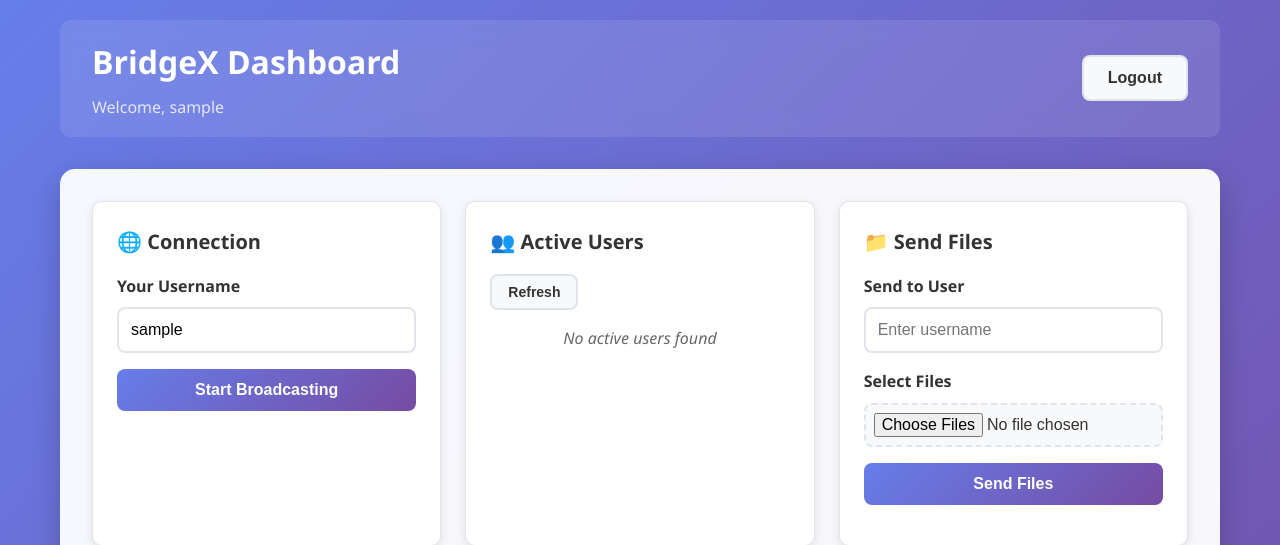
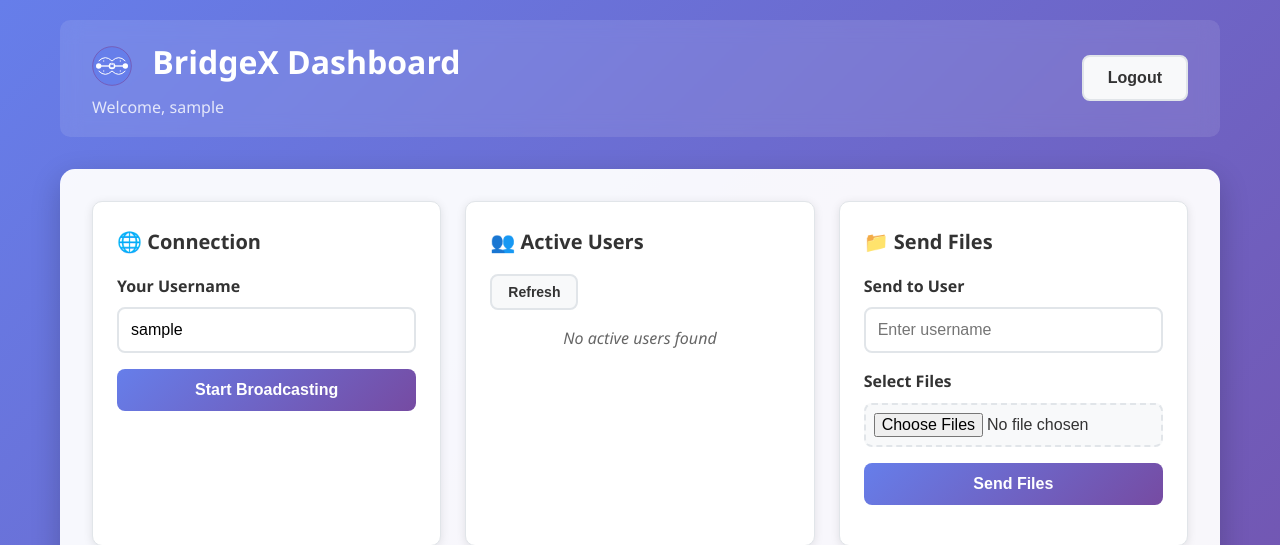
Before and after one commit to theguyjibby/bridgeX, a Flask app: page /dashboard in a window 1280 px wide. Shown: the top 545 px of the page. Run offline with Flask 3, Linux system fonts and the light colour scheme; the visitor is signed in with stand-in values (Sample User, id 1); data that the repository does not hold is empty.

Commit message:
Assistant checkpoint: Added BridgeX logo to all pages
Assistant generated file changes:
- static/images/logo.svg: Create BridgeX logo representing connectivity and security
- templates/home.html: Add logo to homepage
- templates/dashboard.html: Add logo to dashboard header
- templates/login.html: Add logo to login page
- templates/signup.html: Add logo to signup page

---

User prompt:

now i'm done

Replit-Commit-Author: Assistant
Replit-Commit-Session-Id: f159285a-8676-4ac7-92ce-872652cd9599

```diff
--- a/templates/dashboard.html
+++ b/templates/dashboard.html
@@ -11,7 +11,8 @@
     <div class="container">
         <header class="dashboard-header">
             <div class="header-left">
-                <h1>BridgeX Dashboard</h1>
+                <img src="{{ url_for('static', filename='images/logo.svg') }}" alt="BridgeX Logo" style="width: 40px; height: 40px; margin-right: 1rem; display: inline-block; vertical-align: middle;">
+                <h1 style="display: inline-block; vertical-align: middle;">BridgeX Dashboard</h1>
                 <p>Welcome, <span id="currentUser">{{ current_user.username if current_user.is_authenticated else 'User' }}</span></p>
             </div>
             <div class="header-right">
--- a/templates/home.html
+++ b/templates/home.html
@@ -11,6 +11,7 @@
     <div class="container">
         <header class="header">
             <div class="logo">
+                <img src="{{ url_for('static', filename='images/logo.svg') }}" alt="BridgeX Logo" style="width: 80px; height: 80px; margin-bottom: 1rem;">
                 <h1>BridgeX</h1>
                 <p>Secure Peer-to-Peer File Sharing</p>
             </div>
--- a/templates/login.html
+++ b/templates/login.html
@@ -11,6 +11,7 @@
     <div class="container">
         <div class="auth-container">
             <div class="auth-header">
+                <img src="{{ url_for('static', filename='images/logo.svg') }}" alt="BridgeX Logo" style="width: 60px; height: 60px; margin-bottom: 1rem;">
                 <h1>BridgeX</h1>
                 <h2>Welcome Back</h2>
                 <p>Login to start sharing files securely</p>
--- a/templates/signup.html
+++ b/templates/signup.html
@@ -11,6 +11,7 @@
     <div class="container">
         <div class="auth-container">
             <div class="auth-header">
+                <img src="{{ url_for('static', filename='images/logo.svg') }}" alt="BridgeX Logo" style="width: 60px; height: 60px; margin-bottom: 1rem;">
                 <h1>BridgeX</h1>
                 <h2>Create Account</h2>
                 <p>Join BridgeX to start sharing files securely</p>
```
Also changed, not shown: static/images/logo.svg (added).
